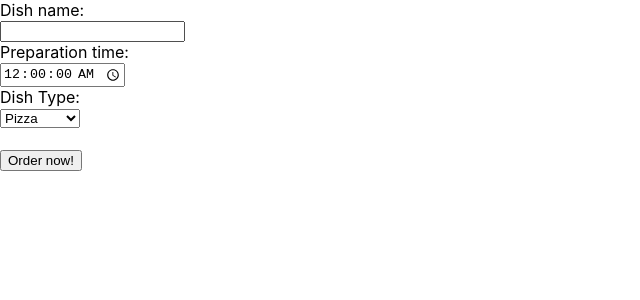
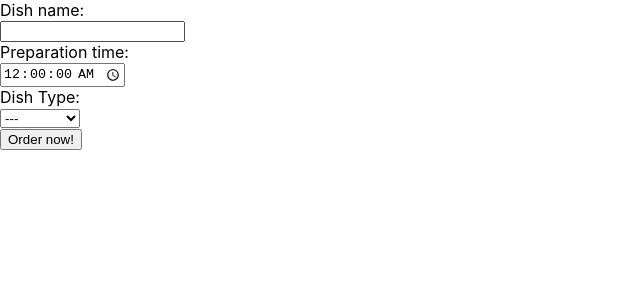
Before and after one commit to iwomipl/Form-on-Redux-Toolkit, a React (Create React App) app: page / in a window 1280 px wide. Shown: the top 300 px of the page, without its empty margins (0-640 px from the left). Built offline with nearby package versions, Linux system fonts and the light colour scheme.

Commit message:
Create component AdditionalFieldsHandler

```diff
--- /dev/null
+++ b/src/Components/AdditionalFieldsHandler/AdditionalFieldsHandler.tsx
@@ -0,0 +1,37 @@
+import React, {useEffect, useState} from "react";
+import {SelectInput} from "../common/SelectInput/SelectInput";
+import {useSelector} from "react-redux";
+import {RootState} from "../../store";
+
+export const AdditionalFieldsHandler = () => {
+    const {dish} = useSelector((store: RootState) => store.orderForm);
+    const [addedField, setAddedField] = useState('');
+    useEffect(() => {
+        if (dish === 'Pizza') {
+            setAddedField('Pizza')
+        } else if (dish === 'Soup') {
+            setAddedField('Soup')
+        } else if (dish === 'Sandwich') {
+            setAddedField('Sandwich')
+        } else if (dish === '---') {
+            setAddedField('---')
+        }
+    }, [dish])
+
+
+    return <>
+        <SelectInput
+            className="selectInput"
+            text="Dish Type"
+            name="dish"
+            value={dish}
+            potentialBr={true}
+            required={true}
+            options={['---', 'Pizza', 'Soup', 'Sandwich']}
+        />
+        {addedField === 'Pizza' && <h4>{addedField}</h4>}
+        {addedField === 'Soup' && <h4>{addedField}</h4>}
+        {addedField === 'Sandwich' && <h4>{addedField}</h4>}
+        {addedField === '---' && null}
+    </>
+}
--- a/src/Components/Form/Form.tsx
+++ b/src/Components/Form/Form.tsx
@@ -1,21 +1,19 @@
 import React, {ChangeEvent} from "react";
 import {useDispatch, useSelector} from "react-redux";
 import {RootState} from "../../store";
-import {setDish, setName, setTime} from "../../features/form/form-slice";
+import {setName, setTime} from "../../features/form/form-slice";
 import {StandardInput} from "../common/StandardInput/StandardInput";
-import {SelectInput} from "../common/SelectInput/SelectInput";
+import {AdditionalFieldsHandler} from "../AdditionalFieldsHandler/AdditionalFieldsHandler";
 
 export const OrderForm = ()=>{
     const dispatch = useDispatch();
-    const {name, time, dish } = useSelector((store: RootState )=> store.orderForm );
+    const {name, time } = useSelector((store: RootState )=> store.orderForm );
 
     const updateData = (e: ChangeEvent<HTMLInputElement | HTMLSelectElement>, name: string)=>{
         if (name === 'name') {
             dispatch(setName(e.target.value));
         } else if (name === 'time') {
             dispatch(setTime(e.target.value));
-        }else if (name === 'dish') {
-            dispatch(setDish(e.target.value));
         }
     }
     return (<form>
@@ -39,16 +37,7 @@ export const OrderForm = ()=>{
             function={(e: ChangeEvent<HTMLInputElement>) => updateData(e, 'time')}
         /><br/>
 
-        <SelectInput
-            className="selectInput"
-            text="Dish Type"
-            name="dish"
-            value={dish}
-            potentialBr={true}
-            required={true}
-            options={['Pizza', 'Soup', 'Sandwich']}
-        /><br/>
-        <h1>{dish}</h1>
+        <AdditionalFieldsHandler/><br/>
         <button>Order now!</button>
     </form>)
 }
```
